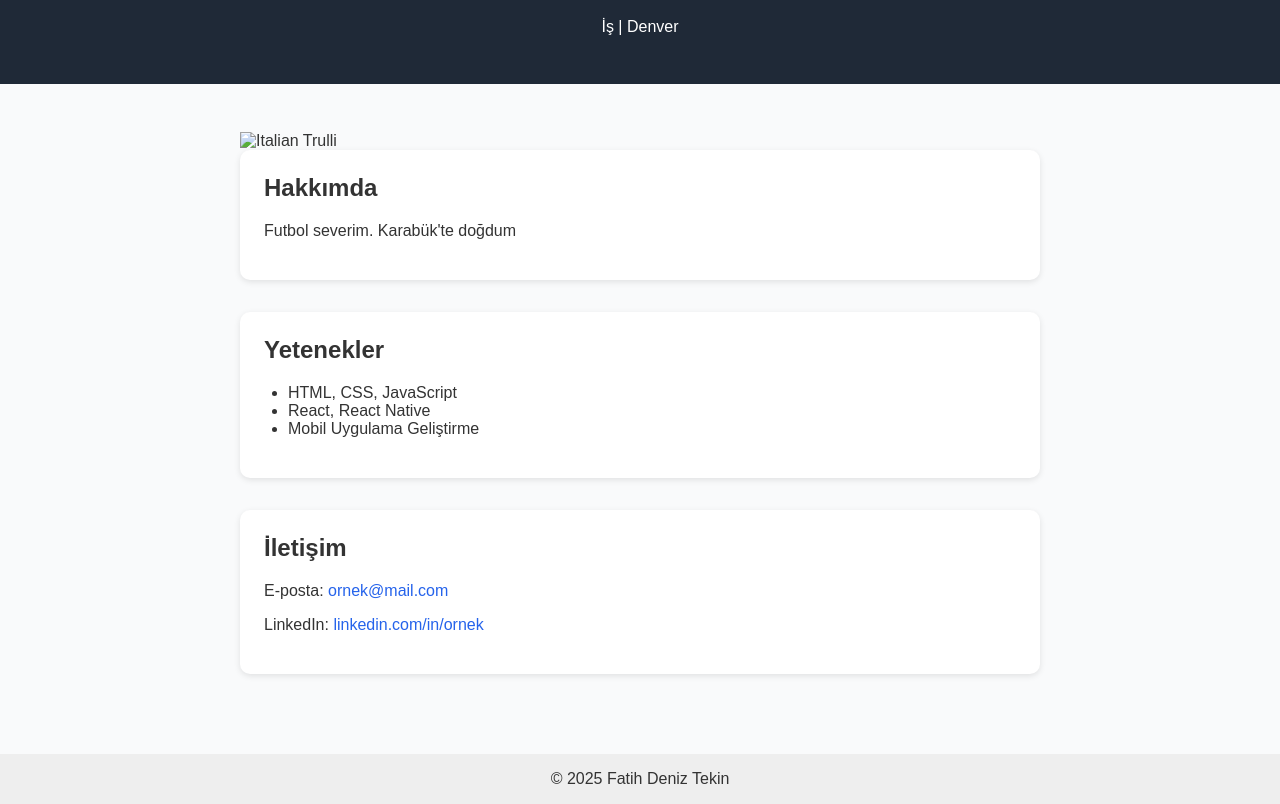
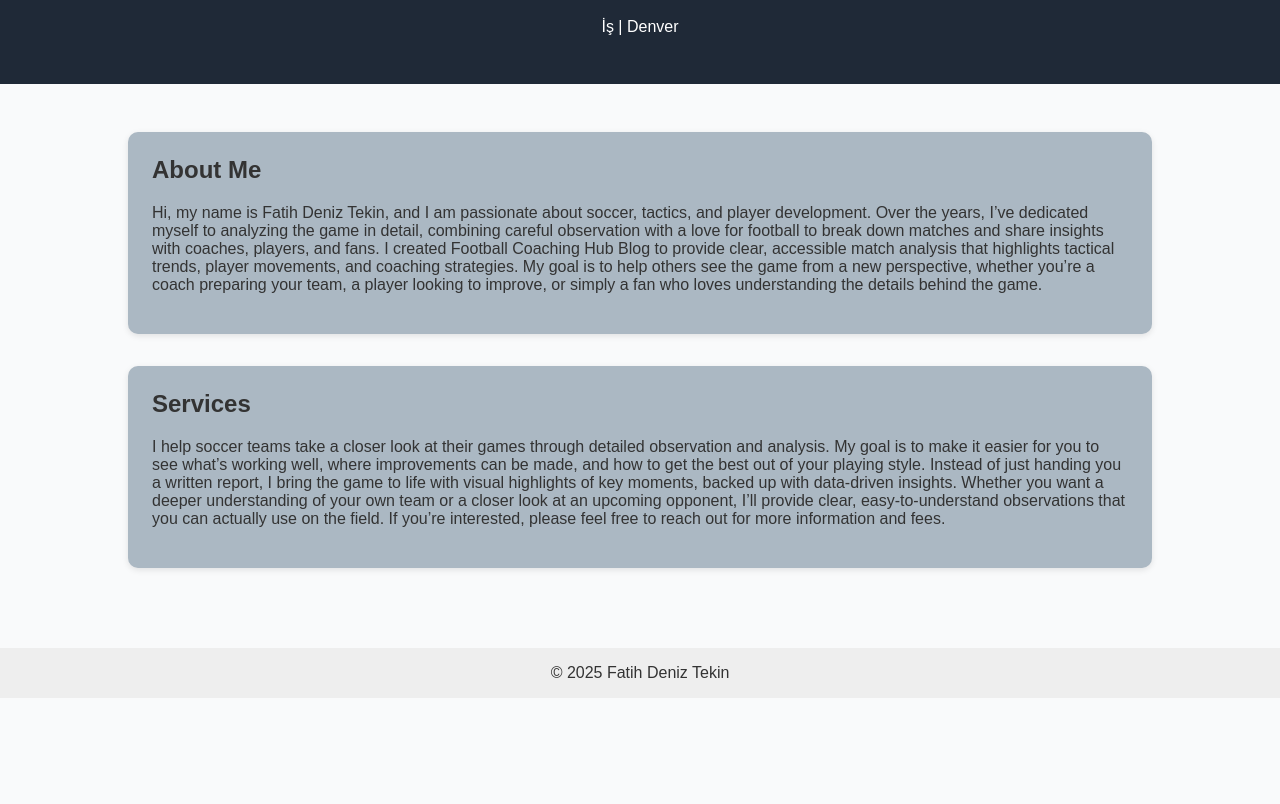
Before and after one commit to emrebicerbto/playeriq-site, a plain HTML site: page index.html in a window 1280 px wide. Shown: the part 72-876 px from the top of the page. After the commit the page ends 800 px from the top, so only its background shows below. Drawn offline with Linux system fonts and the light colour scheme.

Commit message:
Update index.html
deneme

```diff
--- a/index.html
+++ b/index.html
@@ -21,27 +21,26 @@
     <h1>Fatih Deniz Tekin</h1>
     <p>İş | Denver</p>
   </header>
-  <main>
-<img src="ball.jpg" alt="Italian Trulli" width="306" height="230">
-    <section>
-      <h2>Hakkımda</h2>
-      <p>Futbol severim.
-Karabük'te doğdum</p>
-    </section>
-    <section>
-      <h2>Yetenekler</h2>
-      <ul>
-        <li>HTML, CSS, JavaScript</li>
-        <li>React, React Native</li>
-        <li>Mobil Uygulama Geliştirme</li>
-      </ul>
-    </section>
-    <section>
-      <h2>İletişim</h2>
-      <p>E-posta: <a href="mailto:ornek@mail.com">ornek@mail.com</a></p>
-      <p>LinkedIn: <a href="https://linkedin.com/in/ornek" target="_blank">linkedin.com/in/ornek</a></p>
-    </section>
-  </main>
+  <main style="max-width:80%;font-family:Arial, sans-serif;color:#333">
+
+  <section style="margin-bottom:2rem;background:#ABB8C3;padding:1.5rem;border-radius:10px;box-shadow:0 2px 6px rgba(0,0,0,0.1)">
+    <h2 style="margin-top:0">About Me</h2>
+    <p>Hi, my name is Fatih Deniz Tekin, and I am passionate about soccer, tactics, and player development. Over the years, I’ve dedicated myself to analyzing the game in detail, combining careful observation with a love for football to break down matches and share insights with coaches, players, and fans.
+
+I created Football Coaching Hub Blog to provide clear, accessible match analysis that highlights tactical trends, player movements, and coaching strategies. My goal is to help others see the game from a new perspective, whether you’re a coach preparing your team, a player looking to improve, or simply a fan who loves understanding the details behind the game.
+</p>
+  </section>
+
+  <section style="margin-bottom:2rem;background:#ABB8C3;padding:1.5rem;border-radius:10px;box-shadow:0 2px 6px rgba(0,0,0,0.1)">
+    <h2 style="margin-top:0">Services</h2>
+    <p>I help soccer teams take a closer look at their games through detailed observation and analysis. My goal is to make it easier for you to see what’s working well, where improvements can be made, and how to get the best out of your playing style.
+
+Instead of just handing you a written report, I bring the game to life with visual highlights of key moments, backed up with data-driven insights. Whether you want a deeper understanding of your own team or a closer look at an upcoming opponent, I’ll provide clear, easy-to-understand observations that you can actually use on the field.
+
+If you’re interested, please feel free to reach out for more information and fees.
+</p>
+  </section>
+</main>
   <footer>
     © 2025 Fatih Deniz Tekin
   </footer>
```
